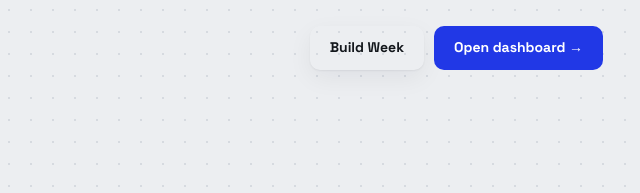
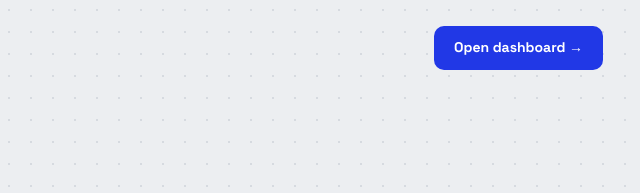
Before and after one commit to sammy-XXIV/orbio-mesh, a website: page landing.html in a window 1280 px wide. Shown: the top 193 px of the page, 507-1147 px from the left. Drawn offline with Linux system fonts and the light colour scheme; no server answers.

Commit message:
Remove the Build Week nav button

```diff
--- a/landing.html
+++ b/landing.html
@@ -132,10 +132,7 @@
       </svg>
       Mesh
     </span>
-    <span style="display:flex;gap:10px">
-      <a class="cta ghost" href="https://www.orbio.so/build" target="_blank" rel="noopener">Build Week</a>
-      <a class="cta" href="/app">Open dashboard &rarr;</a>
-    </span>
+    <a class="cta" href="/app">Open dashboard &rarr;</a>
   </nav>
 
   <header class="hero">
```
